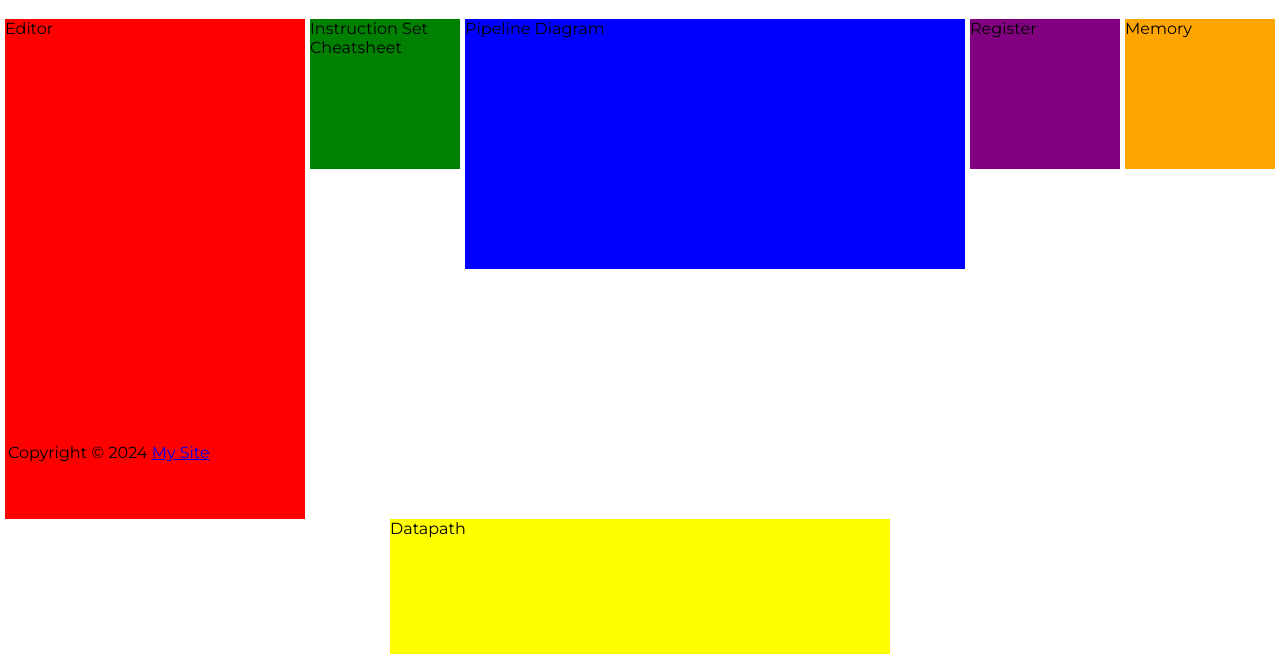
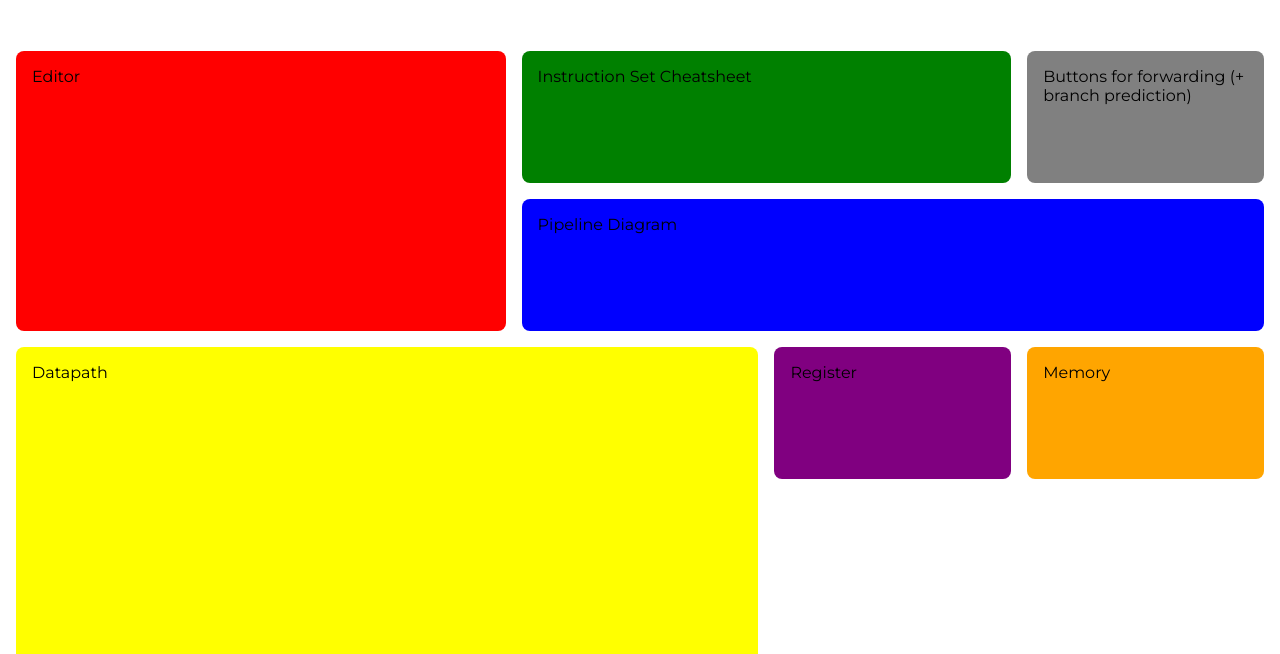
Before and after one commit to Maremas/RISCVEDU, a plain HTML site: page simulation.html in a window 1280 px wide. Shown: the part 146-800 px from the top of the page. Drawn offline with Linux system fonts and the light colour scheme.

Commit message:
grid layout of simulation

```diff
--- a/simulation.html
+++ b/simulation.html
@@ -95,13 +95,14 @@
       </ul>
     </nav>
     <h1>Multicycle Simulation</h1>
-    <div class="flexcontainer">
-      <div class="flexitem">Editor</div>
-      <div class="flexitem">Instruction Set Cheatsheet</div>
-      <div class="flexitem">Pipeline Diagram</div>
-      <div class="flexitem">Datapath</div>
-      <div class="flexitem">Register</div>
-      <div class="flexitem">Memory</div>
+    <div class="gridcontainer">
+      <div class="griditem">Editor</div>
+      <div class="griditem">Instruction Set Cheatsheet</div>
+      <div class="griditem">Pipeline Diagram</div>
+      <div class="griditem">Datapath</div>
+      <div class="griditem">Register</div>
+      <div class="griditem">Memory</div>
+      <div class="griditem">Buttons for forwarding (+ branch prediction)</div>
     </div>
 
     <footer>
--- a/styles.css
+++ b/styles.css
@@ -16,6 +16,7 @@ footer {
 }
 
 .nav {
+  /* declaration of navbar animation parameters */
   --_animationStartsAfter: 100px;
   --_animationDistance: 250px;
   --_surfaceColorStart: hsl(0 10% 5%);
@@ -168,3 +169,69 @@ footer {
 .flexitem:nth-child(6) {
   background-color: orange;
 }
+
+.gridcontainer {
+  display: grid;
+  margin: 1rem;
+  gap: 1rem;
+  grid-auto-columns: 1fr;
+  grid-template-areas:
+    "one"
+    "two"
+    "three"
+    "four"
+    "five"
+    "six"
+    "seven";
+  padding-block: 2rem;
+}
+
+.griditem {
+  min-width: 100px;
+  min-height: 100px;
+  color: black;
+  padding: 1rem;
+  border-radius: 0.5rem;
+}
+
+.griditem:nth-child(1) {
+  grid-area: one;
+  background-color: red;
+}
+.griditem:nth-child(2) {
+  grid-area: two;
+  background-color: green;
+}
+.griditem:nth-child(3) {
+  grid-area: three;
+  background-color: blue;
+}
+.griditem:nth-child(4) {
+  grid-area: four;
+  background-color: yellow;
+  min-height: 500px;
+}
+.griditem:nth-child(5) {
+  grid-area: five;
+  background-color: purple;
+}
+
+.griditem:nth-child(6) {
+  grid-area: six;
+  background-color: orange;
+}
+.griditem:nth-child(7) {
+  grid-area: seven;
+  background-color: gray;
+}
+
+/* threshold for displaying grid items each in new column*/
+@media screen and (min-width: 960px) {
+  .gridcontainer {
+    grid-template-areas:
+      "one one two two seven"
+      "one one three three three"
+      "four four four five six"
+      "four four four . .";
+  }
+}
```
